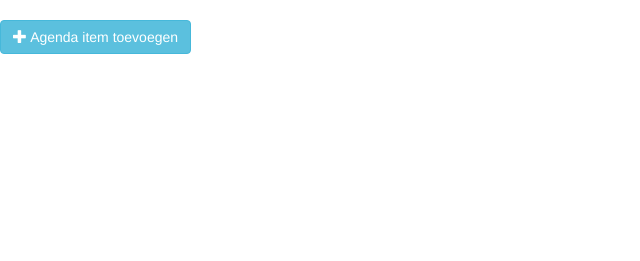
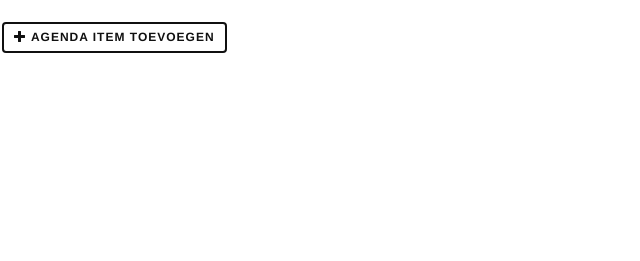
Before and after one commit to davinci-ao-studio/exam, a CodeIgniter app: page /database/ in a window 1280 px wide. Shown: the part 89-350 px from the top of the page, without its empty margins (0-640 px from the left). Run offline with CodeIgniter, Linux system fonts and the light colour scheme; data that the repository does not hold is empty; some libraries are stand-ins or nearby versions.

Commit message:
Minor Changes

```diff
--- a/application/views/calendar/index.php
+++ b/application/views/calendar/index.php
@@ -76,4 +76,4 @@
     <?php endforeach; ?>
   </tbody>
 </table>
-<a href="/calendar/create" class="btn btn-info" role="button"><span class="glyphicon glyphicon-plus"></span> Agenda item toevoegen</a>
+<a href="/calendar/create" class="btn btn-primary btn-sm outline" role="button"><span class="glyphicon glyphicon-plus"></span> Agenda item toevoegen</a>
--- a/application/views/templates/header.php
+++ b/application/views/templates/header.php
@@ -20,7 +20,7 @@
               <span class="icon-bar"></span>
               <span class="icon-bar"></span>
             </button>
-            <a class="navbar-brand" href="/calendar">ICTA - Examens</a>
+            <p class="navbar-brand">ICTA - Examens</p>
           </div>
           <div id="navbar" class="navbar-collapse collapse">
             <ul class="nav navbar-nav navbar-right">
--- a/public/css/master.css
+++ b/public/css/master.css
@@ -1,3 +1,109 @@
+/*******************
+  BOOTSTRAP CHANGES
+********************/
+
+.btn {
+  display: inline-block;
+  padding: 6px 12px;
+  margin-bottom: 0;
+  font-size: 14px;
+  font-weight: 1000 !important;
+  line-height: 1.42857143;
+  text-align: center;
+  white-space: nowrap;
+  vertical-align: middle;
+  cursor: pointer;
+  -webkit-user-select: none;
+     -moz-user-select: none;
+      -ms-user-select: none;
+          user-select: none;
+  background-image: none;
+  border: 1px solid transparent;
+  border-radius: 4px;
+  padding: 10px 16px;
+}
+
+.btn-lg {
+  font-size: 18px;
+  line-height: 1.33;
+  border-radius: 6px;
+}
+
+.btn-primary {
+  color: #fff;
+  background-color: #428bca;
+  border-color: #357ebd;
+}
+
+.btn-primary:hover,
+.btn-primary:focus,
+.btn-primary:active,
+.btn-primary.active,
+.open .dropdown-toggle.btn-primary {
+  color: #fff;
+  background-color: #3276b1;
+  border-color: #285e8e;
+}
+
+/***********************
+  OUTLINE BUTTONS
+************************/
+
+.btn.outline {
+    background: none;
+    padding: 5px 10px;
+}
+.btn-primary.outline {
+    border: 2px solid #101010;
+    color: #101010;
+    font-size: 12px;
+}
+.btn-primary.outline:hover, .btn-primary.outline:focus, .btn-primary.outline:active, .btn-primary.outline.active, .open > .dropdown-toggle.btn-primary {
+    color: #33a6cc;
+    border-color: #33a6cc;
+}
+.btn-primary.outline:active, .btn-primary.outline.active {
+    border-color: #007299;
+    color: #007299;
+    box-shadow: none;
+}
+
+/***********************
+  CUSTON BTN VALUES
+************************/
+
+.btn {
+    padding: 14px 24px;
+    border: 0 none;
+    font-weight: 700;
+    letter-spacing: 1px;
+    text-transform: uppercase;
+    margin: 2px;
+}
+.btn:focus, .btn:active:focus, .btn.active:focus {
+    outline: 0 none;
+}
+
+.navbar-costum > ul > a:hover {
+  color: #33a6cc;
+  background-color: #FFF;
+  border-bottom: 3px #33a6cc solid;
+  line-height: 16px;
+  border-radius: 5px 5px 0px 0px;
+}
+.navbar-costum > ul > a {
+  color: #33a6cc;
+  background-color: #FFF;
+  border-bottom: 3px #33a6cc solid;
+  line-height: 16px;
+  border-radius: 5px 5px 0px 0px;
+  display: inline-block;
+}
+
+p {
+  margin: 0px;
+}
+
 nav {
   height: 40px;
   margin: 0px;
@@ -7,7 +113,6 @@ ul {
   display: block;
 }
 li {
-  height: 40px;
   list-style: none;
   display: inline-block;
   color: black;
```
Also changed, not shown: public/css/css/bootstrap.css.
